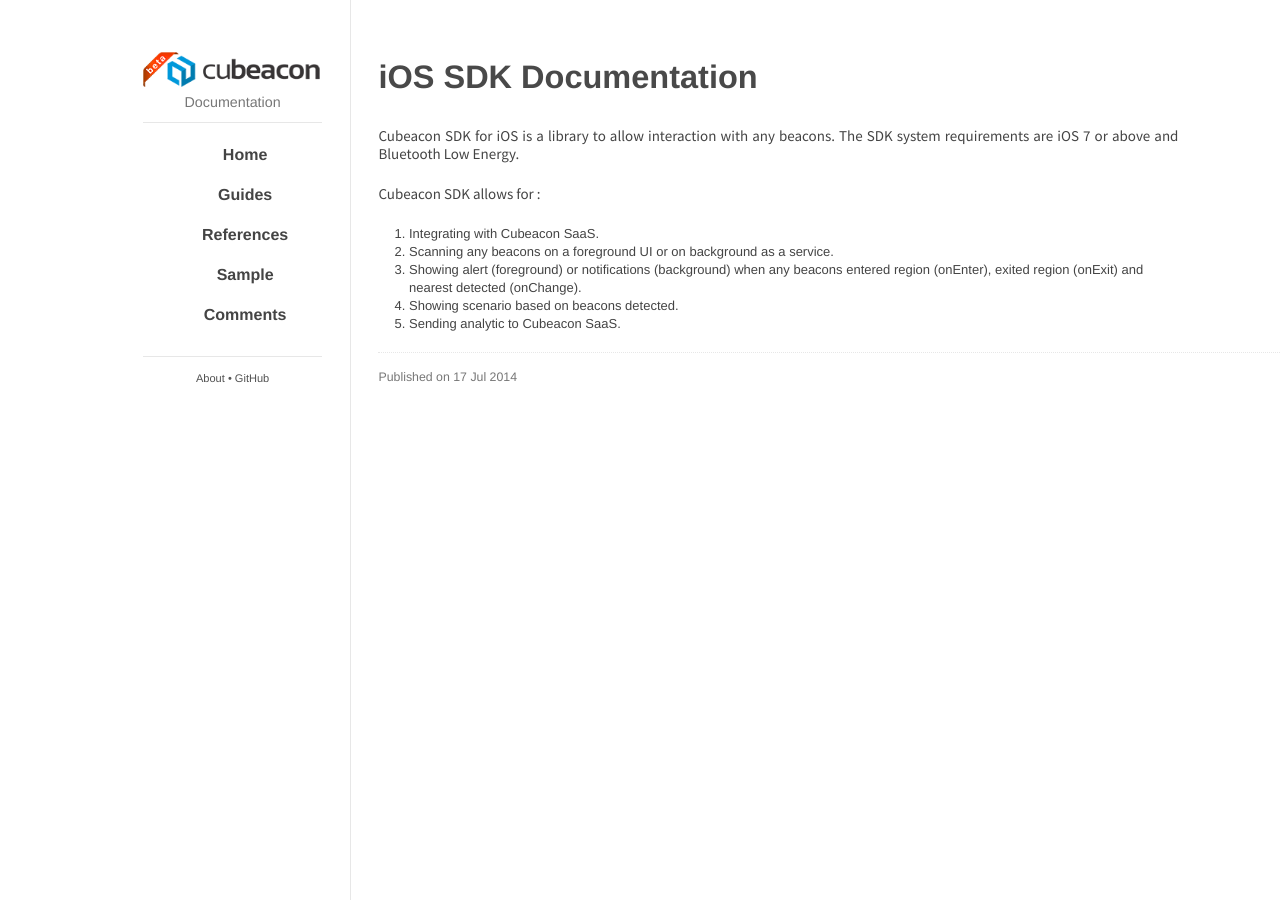
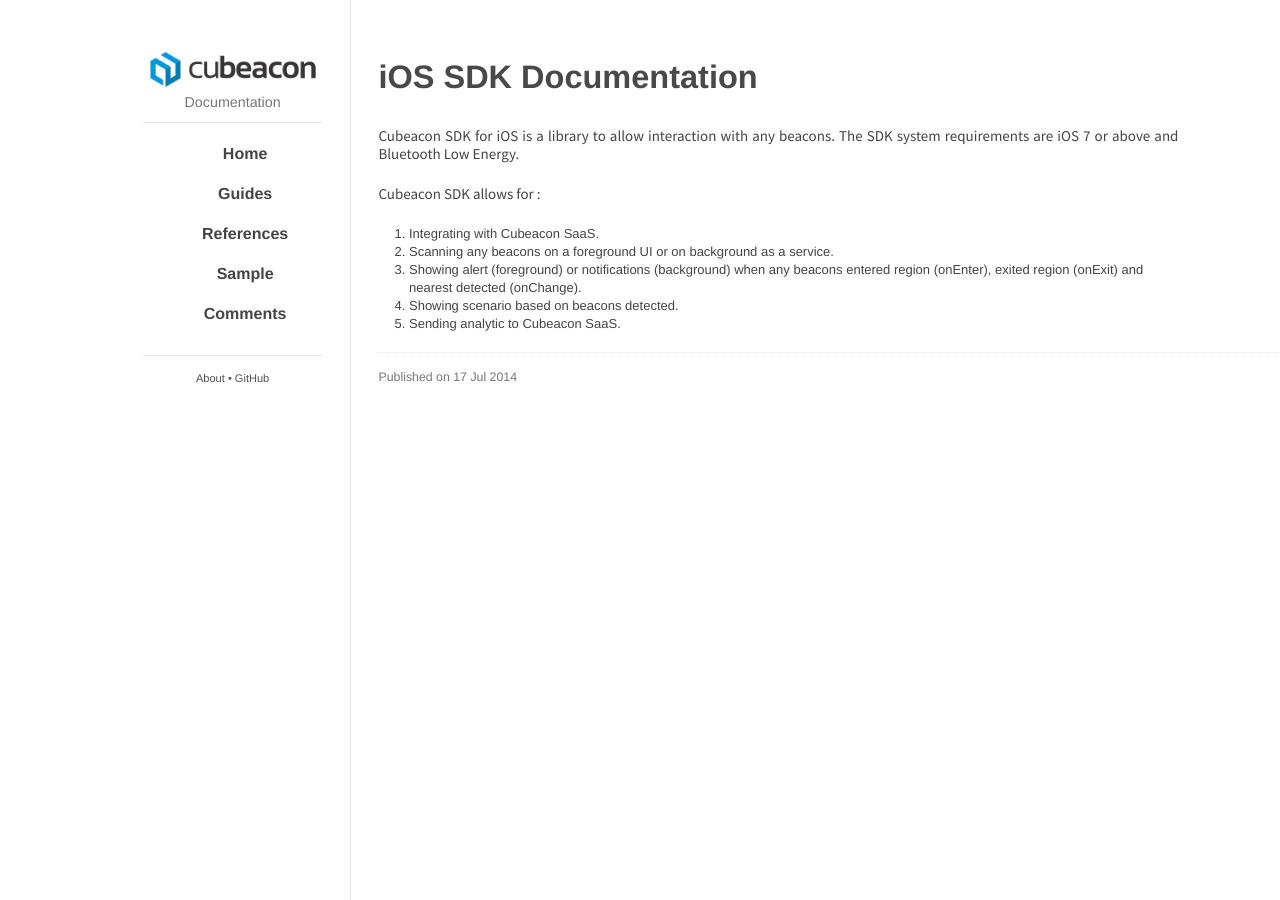
Before and after one commit to cubeacon/cubeacon.github.io, a Jekyll site: the page built from sdk/ios/index.html, in a window 1280 px wide. Built offline with Jekyll 4.4.1, drawn with Linux system fonts in a browser that asks for light colours; Markdown is read by kramdown in place of the engine named in the settings.

Commit message:
update logo iOS guide

```diff
--- a/_layouts/sdkios.html
+++ b/_layouts/sdkios.html
@@ -29,7 +29,7 @@
     <div class="site">
       <div class="sidebar" id="sidebar">
         <div class="header">
-          <h1 class="title"><a href="/"><img id="logo" src="/images/headerlogo.png"></a></h1>
+          <h1 class="title"><a href="/"><img id="logo" src="/images/logo.png"></a></h1>
           <span class="tagline">Documentation</span>
         </div>
         <div class="posts">
```
